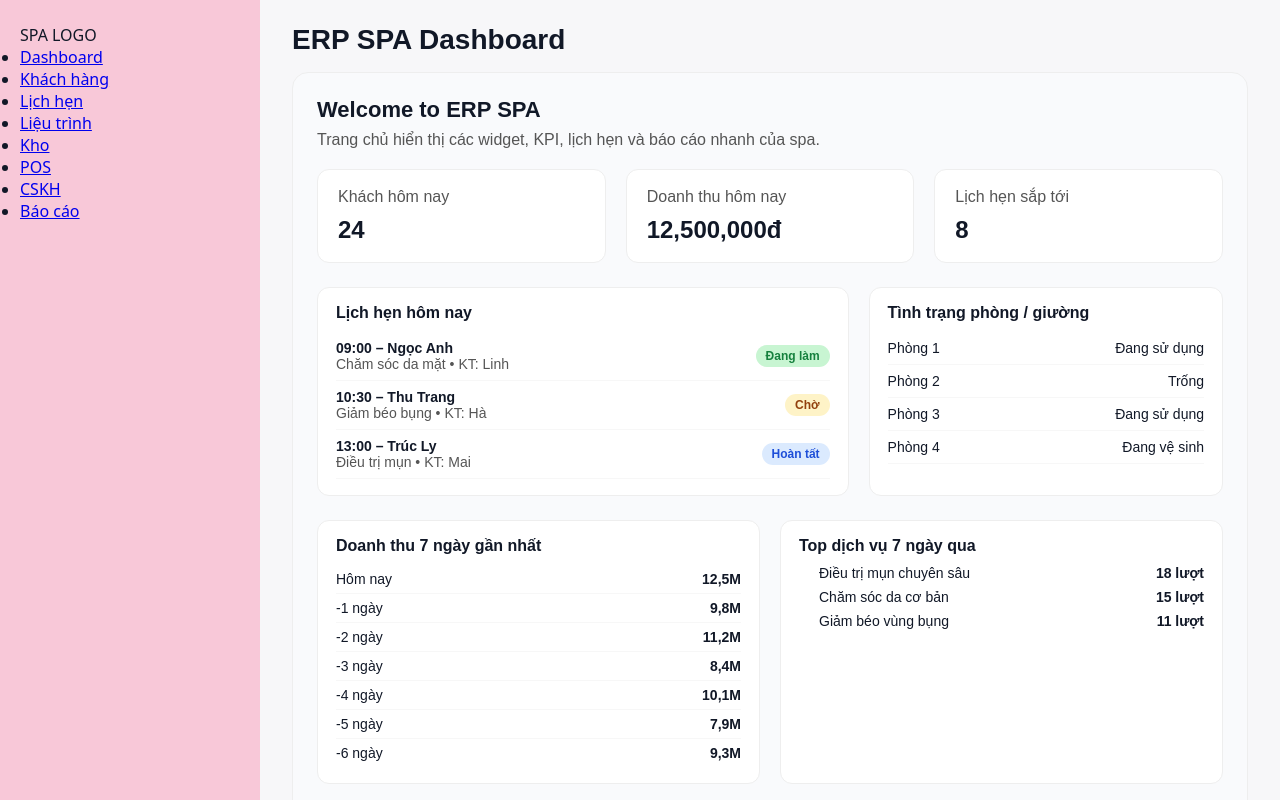
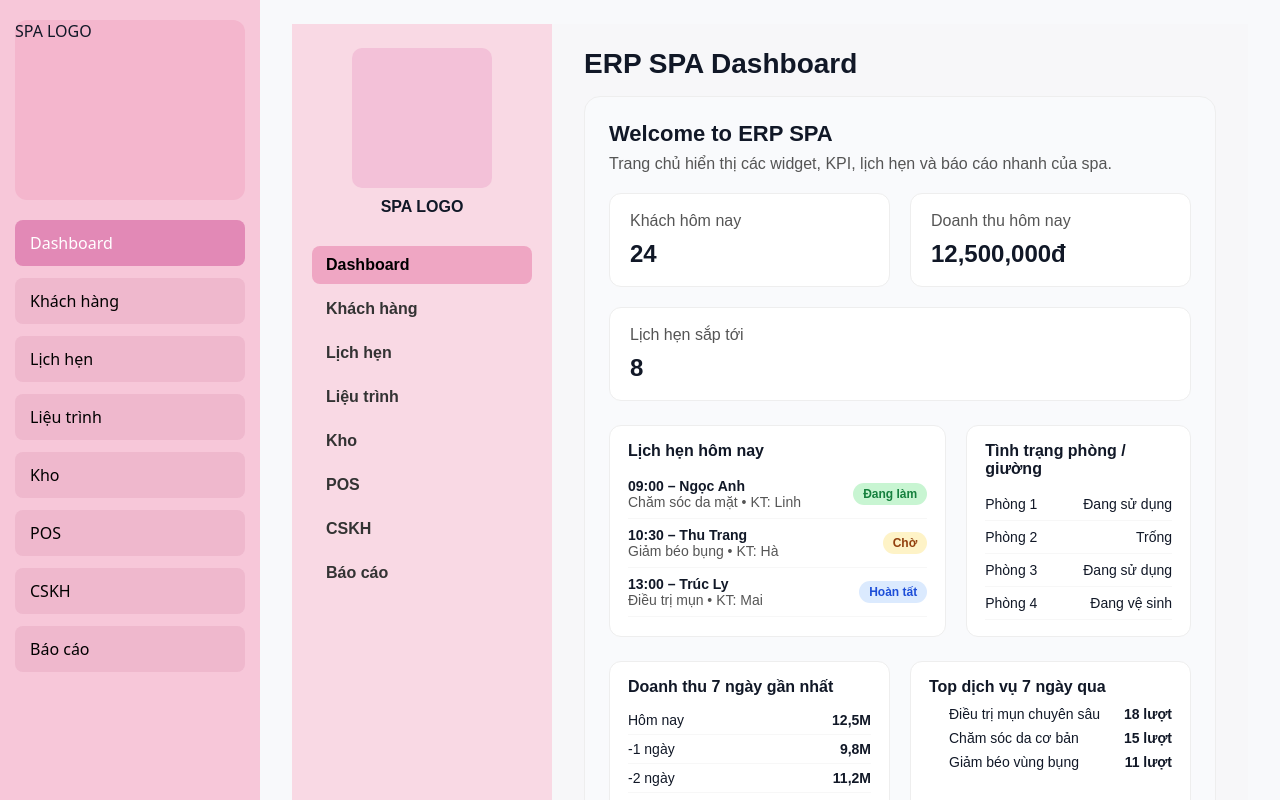
Before and after one commit to conlele0201/erp-spa, a Next.js app: page / in a window 1280 px wide. Shown: the top 800 px of the page. Built offline with nearby package versions, Linux system fonts and the light colour scheme.

Commit message:
Update sidebar.css

```diff
--- a/styles/sidebar.css
+++ b/styles/sidebar.css
@@ -1,75 +1,79 @@
-/* /styles/sidebar.css */
+/* ======================
+   LAYOUT CHUNG
+   ====================== */
 
-/* Layout tổng */
-.layout {
-  display: flex;
+/* Wrapper tổng cho toàn bộ app */
+.app-layout {
   min-height: 100vh;
 }
 
-/* Sidebar cố định */
+/* Sidebar chính bên trái */
 .sidebar {
   width: 260px;
-  background-color: #f8c8d8;
-  padding: 24px 20px;
+  min-height: 100vh;
+  background: #f7c7d9;
+  padding: 20px 15px;
   position: fixed;
+  top: 0;
   left: 0;
-  top: 0;
-  bottom: 0;
-  overflow-y: auto;
 }
 
-/* Logo */
-.logo-block {
-  text-align: center;
-  margin-bottom: 40px;
+/* Nội dung chính – đẩy sang phải đúng bằng width sidebar */
+.main-content {
+  margin-left: 260px;
+  padding: 24px 32px;
 }
 
-.logo-placeholder {
-  width: 140px;
-  height: 140px;
-  margin: auto;
-  background-color: #f3aec4;
-  border-radius: 12px;
+/* Ẩn mọi sidebar nào nằm BÊN TRONG nội dung (sidebar cũ của page) */
+.main-content .sidebar {
+  display: none;
 }
 
-.logo-text {
-  margin-top: 12px;
-  font-weight: bold;
-  color: #333;
+/* ======================
+   LOGO
+   ====================== */
+
+.sidebar .logo {
+  width: 100%;
+  height: 180px;
+  background: #f4b6cd;
+  border-radius: 12px;
+  margin-bottom: 20px;
 }
 
-/* Menu */
-.menu-list {
-  margin-top: 10px;
+/* ======================
+   MENU
+   ====================== */
+
+.sidebar ul {
+  list-style: none;
+  padding: 0;
+  margin: 0;
 }
 
-.menu-item {
-  padding: 12px 16px;
+.sidebar ul li {
+  margin-bottom: 12px;
+}
+
+/* Link menu mặc định */
+.sidebar ul li a {
+  display: block;
+  padding: 12px 15px;
+  background: #efb8cd;
   border-radius: 8px;
+  text-decoration: none;
+  color: #000;
   font-size: 16px;
-  color: #444;
-  cursor: pointer;
-  margin-bottom: 6px;
-  transition: background 0.2s, color 0.2s;
+  font-weight: 500;
 }
 
 /* Hover */
-.menu-item:hover {
-  background-color: #f5b3c8;
+.sidebar ul li a:hover {
+  background: #e9a8c2;
 }
 
-/* Đang active */
-.menu-item.active {
-  background-color: #e796b4;
-  color: white;
-  font-weight: 600;
+/* Active */
+.sidebar ul li a.active {
+  background: #e289b6;
+  color: #fff;
 }
-
-/* Content */
-.content {
-  margin-left: 260px;
-  padding: 30px;
-  width: calc(100% - 260px);
-  min-height: 100vh;
-  background-color: #fafafa;
-}
```
